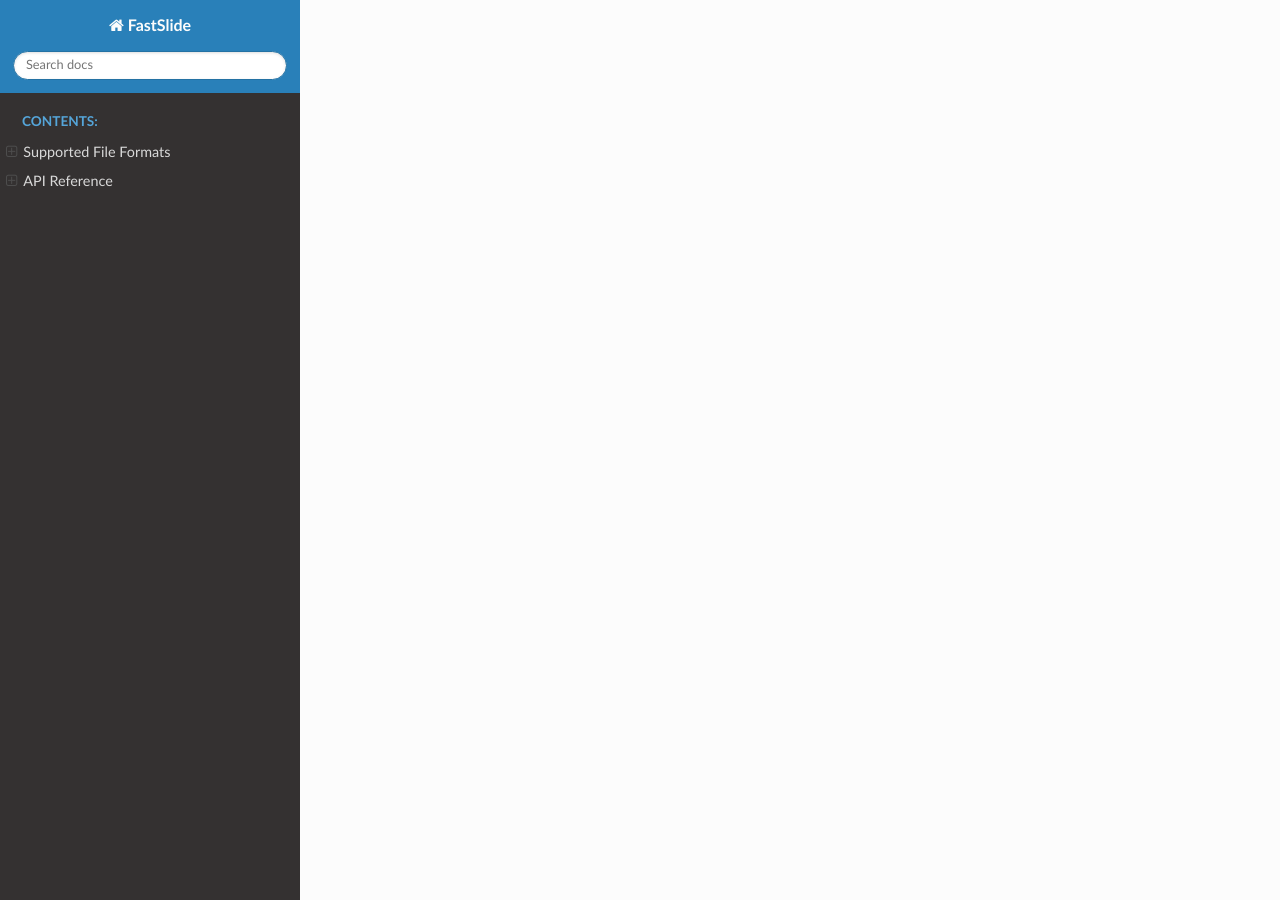
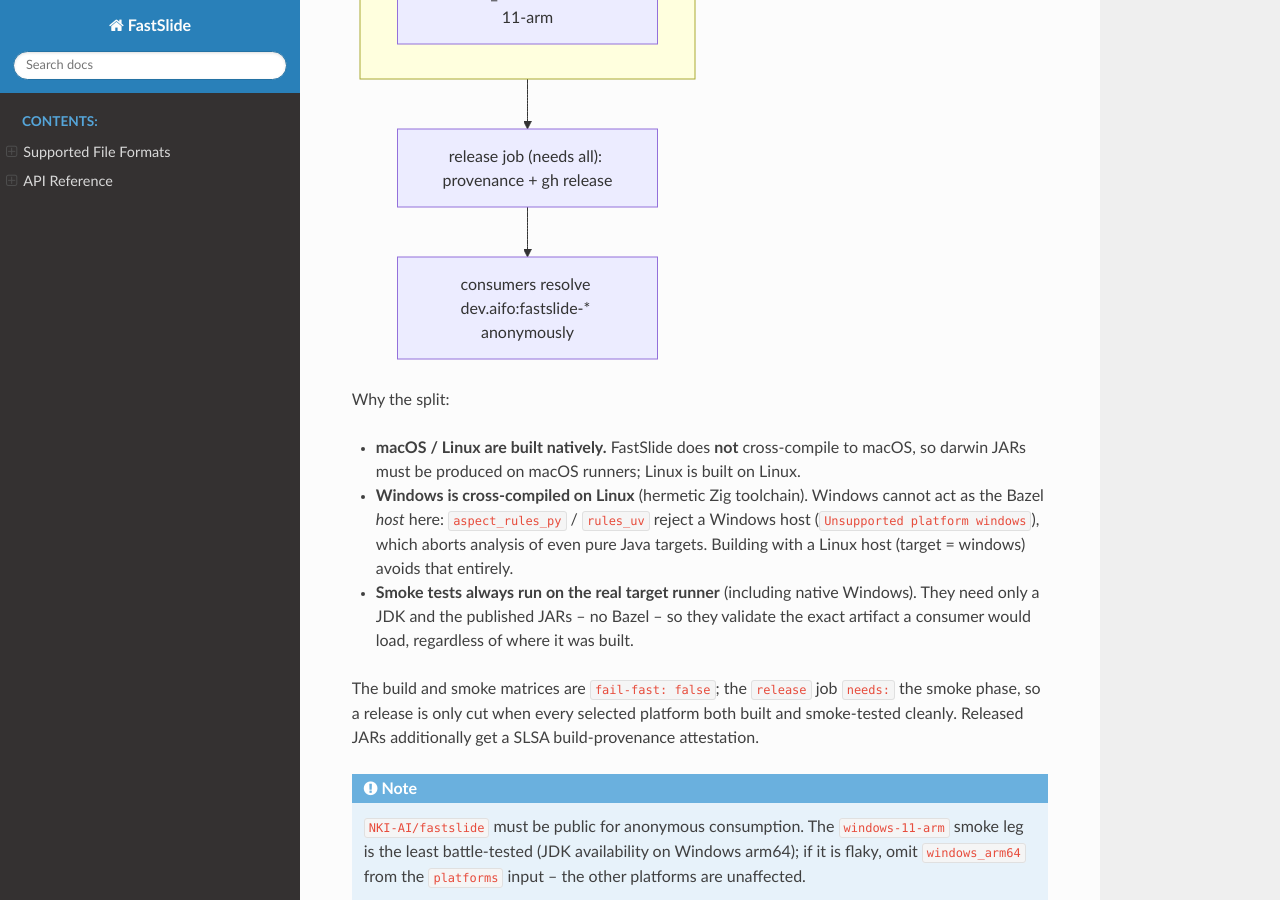
Before and after one commit to NKI-AI/fastslide, a Sphinx documentation site: the page built from docs/source/guides/java_packages.rst, in a window 1280 px wide and 900 px high, scrolled down 4061 px. Built offline with Sphinx 7.4.7 and the Read the Docs theme 3.1.0, drawn with Linux system fonts in a browser that asks for light colours; pages that are not in the unit, such as notebooks, are missing from menus; some of the changed text lies outside the part shown.

Commit message:
fix(fastslide): java artifact building in GitHub
GitOrigin-RevId: 70bfc610d289a080b006ca801dbcf068495410b9

```diff
--- a/docs/source/guides/java_packages.rst
+++ b/docs/source/guides/java_packages.rst
@@ -117,31 +117,57 @@
 What the workflow does
 ~~~~~~~~~~~~~~~~~~~~~~~
 
+The workflow runs in two phases -- **build** (produce each classifier JAR where
+it can be built) and **smoke** (run every JAR on its real target OS/arch) --
+followed by an aggregate **release** job:
+
 .. mermaid::
 
    flowchart TB
-       dispatch["workflow_dispatch (release bool)"] --> matrix
-       subgraph matrix [build-and-smoke: one native runner per platform]
-           lx["linux_x86_64 / ubuntu-24.04"]
-           la["linux_arm64 / ubuntu-24.04-arm"]
-           mx["darwin_x86_64 / macos-13"]
-           ma["darwin_aarch64 / macos-14"]
-           wx["windows_x86_64 / windows-2022"]
-           wa["windows_arm64 / windows-11-arm"]
+       dispatch["workflow_dispatch (release bool)"] --> build
+       subgraph build [build: produce classifier JARs]
+           blx["linux_x86_64 / ubuntu-24.04 (native)"]
+           bla["linux_arm64 / ubuntu-24.04-arm (native)"]
+           bmx["darwin_x86_64 / macos-13 (native)"]
+           bma["darwin_aarch64 / macos-14 (native)"]
+           bwx["windows_x86_64 / ubuntu-24.04 (cross, Zig)"]
+           bwa["windows_arm64 / ubuntu-24.04 (cross, Zig)"]
        end
-       matrix --> rel["release job (needs all): provenance + gh release"]
+       subgraph smoke [smoke: run JARs on the real target runner]
+           slx["linux_x86_64 / ubuntu-24.04"]
+           sla["linux_arm64 / ubuntu-24.04-arm"]
+           smx["darwin_x86_64 / macos-13"]
+           sma["darwin_aarch64 / macos-14"]
+           swx["windows_x86_64 / windows-2022"]
+           swa["windows_arm64 / windows-11-arm"]
+       end
+       build --> smoke
+       smoke --> rel["release job (needs all): provenance + gh release"]
        rel --> ivy["consumers resolve dev.aifo:fastslide-* anonymously"]
 
-Each platform is built on a runner matching its CPU/OS -- FastSlide does **not**
-cross-compile to macOS, and building natively lets every job smoke-test the
-exact artifact it produced. The matrix is ``fail-fast: false``; the ``release``
-job ``needs:`` every matrix job, so a release is only cut when all selected
-platforms succeed. Released JARs additionally get a SLSA build-provenance
-attestation.
+Why the split:
+
+- **macOS / Linux are built natively.** FastSlide does **not** cross-compile to
+  macOS, so darwin JARs must be produced on macOS runners; Linux is built on
+  Linux.
+- **Windows is cross-compiled on Linux** (hermetic Zig toolchain). Windows
+  cannot act as the Bazel *host* here: ``aspect_rules_py`` / ``rules_uv`` reject
+  a Windows host (``Unsupported platform windows``), which aborts analysis of
+  even pure Java targets. Building with a Linux host (target = windows) avoids
+  that entirely.
+- **Smoke tests always run on the real target runner** (including native
+  Windows). They need only a JDK and the published JARs -- no Bazel -- so they
+  validate the exact artifact a consumer would load, regardless of where it was
+  built.
+
+The build and smoke matrices are ``fail-fast: false``; the ``release`` job
+``needs:`` the smoke phase, so a release is only cut when every selected
+platform both built and smoke-tested cleanly. Released JARs additionally get a
+SLSA build-provenance attestation.
 
 .. note::
 
    ``NKI-AI/fastslide`` must be public for anonymous consumption. The
-   ``windows-11-arm`` leg is the least battle-tested (Bazel/JDK availability on
+   ``windows-11-arm`` smoke leg is the least battle-tested (JDK availability on
    Windows arm64); if it is flaky, omit ``windows_arm64`` from the ``platforms``
    input -- the other platforms are unaffected.
```
Also changed, not shown: 1 other file.
